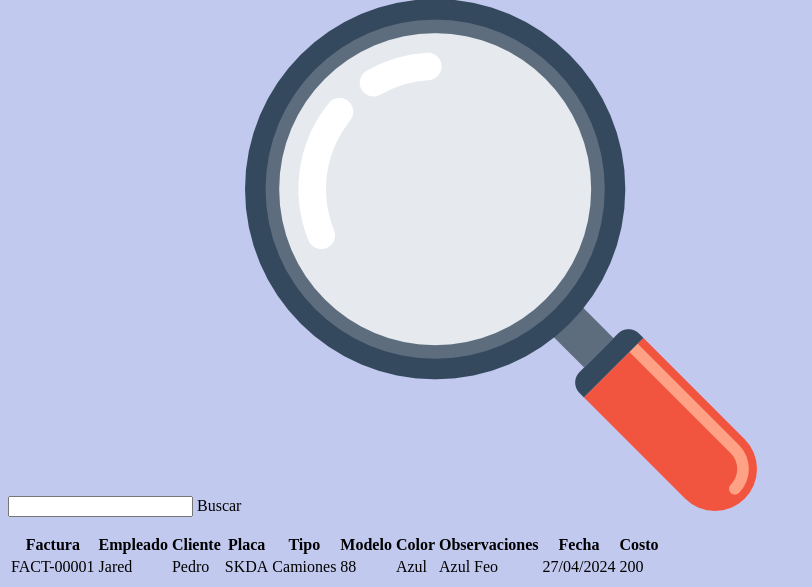
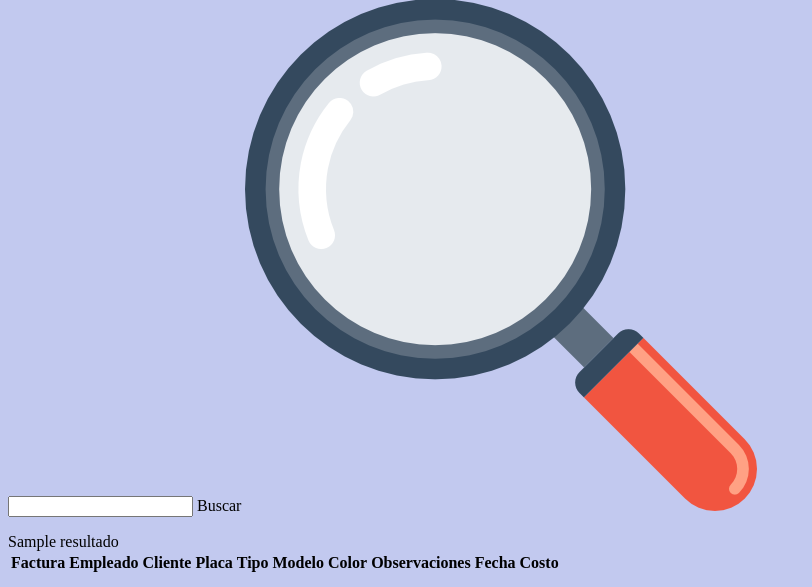
Before and after one commit to Keikooh/Proyecto-Autolavado, a PHP site: the page made by view/admin.view.php in a window 1280 px wide. Shown: the part 2439-3026 px from the top of the page, without its empty margins (0-812 px from the left). Run offline with PHP 8.4, Linux system fonts and the light colour scheme; the template is opened without the code that fills it: most values are stand-ins (such as "Sample title", 1, 10 or a date in 2020); lists and menus that the app fills with data are empty.

Commit message:
Mostrando los datos de la BD en la tabla del administrador

```diff
--- a/controller/admin.php
+++ b/controller/admin.php
@@ -11,5 +11,6 @@ $accesoDatos = AccesoDatosAdministrador::obtenerInstancia();
 $p['empleadoDia'] = $accesoDatos->obtenerEmpleadoDia();
 $p['total']=$accesoDatos->obtenerTotalLavados();
 $p['ganancias']=$accesoDatos->obtenerGananciasDia();
+$p['resultado']=$accesoDatos->obtenerReportes();
 
 View('admin', $p);
--- a/controller/home.php
+++ b/controller/home.php
@@ -1,5 +1,5 @@
 <?php
 	session_start();
 	$p = array();
-	View('login',$p);
+	View('supervisor',$p);
  ?>
--- a/view/admin.view.php
+++ b/view/admin.view.php
@@ -101,18 +101,7 @@
                     </tr>
                 </thead>
                 <tbody class="bg-white divide-y divide-gray-200">
-                    <tr>
-                        <td class="px-6 py-4 whitespace-nowrap">FACT-00001</td>
-                        <td class="px-6 py-4 whitespace-nowrap">Jared</td>
-                        <td class="px-6 py-4 whitespace-nowrap">Pedro</td>
-                        <td class="px-6 py-4 whitespace-nowrap">SKDA</td>
-                        <td class="px-6 py-4 whitespace-nowrap">Camiones</td>
-                        <td class="px-6 py-4 whitespace-nowrap">88</td>
-                        <td class="px-6 py-4 whitespace-nowrap">Azul</td>
-                        <td class="px-6 py-4 whitespace-nowrap">Azul Feo</td>
-                        <td class="px-6 py-4 whitespace-nowrap">27/04/2024</td>
-                        <td class="px-6 py-4 whitespace-nowrap">200</td>
-                    </tr>
+                    <?php echo $resultado?>
                 </tbody>
             </table>
 
```
Also changed, not shown: libreria/accesodatos/AccesoDatosAdministrador.php (+30 -0 lines).
